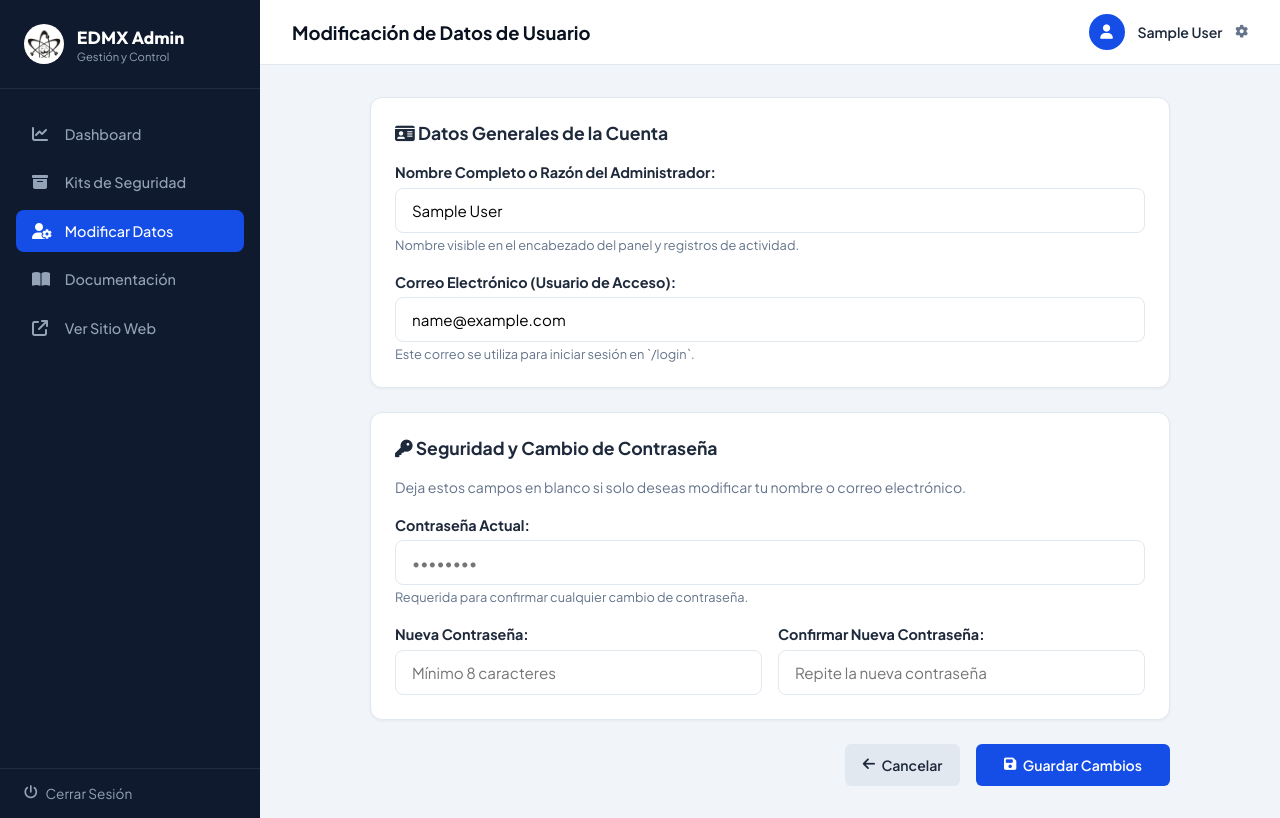
After one commit to Michael041122/Electronica-Digital, a Laravel app: page /admin/perfil in a window 1280 px wide. The commit adds this page. Run offline with Laravel 12, Linux system fonts and the light colour scheme; the visitor is signed in with stand-in values (Sample User, id 1).

Commit message:
feat: Módulo de perfil de usuario, centro de documentación en panel y protección anti-caché de retroceso (logout)

```diff
--- /dev/null
+++ b/app-backend/app/Http/Controllers/Admin/ProfileController.php
@@ -0,0 +1,64 @@
+<?php
+
+namespace App\Http\Controllers\Admin;
+
+use App\Http\Controllers\Controller;
+use Illuminate\Http\Request;
+use Illuminate\Support\Facades\Auth;
+use Illuminate\Support\Facades\Hash;
+use Illuminate\Validation\Rule;
+
+class ProfileController extends Controller
+{
+    /**
+     * Muestra el formulario de edición de perfil administrativo.
+     */
+    public function edit()
+    {
+        $user = Auth::user();
+        return view('admin.profile.edit', compact('user'));
+    }
+
+    /**
+     * Actualiza los datos del usuario administrador y su contraseña.
+     */
+    public function update(Request $request)
+    {
+        /** @var \App\Models\User $user */
+        $user = Auth::user();
+
+        $rules = [
+            'name' => ['required', 'string', 'max:255'],
+            'email' => ['required', 'string', 'email', 'max:255', Rule::unique('users')->ignore($user->id)],
+        ];
+
+        // Si el usuario ingresó contraseña nueva, validar contraseña actual y confirmación
+        if ($request->filled('password') || $request->filled('current_password')) {
+            $rules['current_password'] = ['required', 'current_password'];
+            $rules['password'] = ['required', 'string', 'min:8', 'confirmed'];
+        }
+
+        $validated = $request->validate($rules, [
+            'name.required' => 'El nombre completo es obligatorio.',
+            'email.required' => 'El correo electrónico es obligatorio.',
+            'email.email' => 'Ingresa un correo electrónico válido.',
+            'email.unique' => 'Este correo ya se encuentra en uso por otro usuario.',
+            'current_password.required' => 'Debes ingresar tu contraseña actual para confirmar el cambio.',
+            'current_password.current_password' => 'La contraseña actual ingresada es incorrecta.',
+            'password.required' => 'Ingresa la nueva contraseña.',
+            'password.min' => 'La nueva contraseña debe contener al menos 8 caracteres.',
+            'password.confirmed' => 'La confirmación de la nueva contraseña no coincide.',
+        ]);
+
+        $user->name = $validated['name'];
+        $user->email = $validated['email'];
+
+        if ($request->filled('password')) {
+            $user->password = $validated['password']; // Se hashea automáticamente por el cast del modelo User
+        }
+
+        $user->save();
+
+        return redirect()->route('admin.profile.edit')->with('success', '¡Tus datos de usuario han sido actualizados exitosamente!');
+    }
+}
--- /dev/null
+++ b/app-backend/app/Http/Middleware/PreventBackHistory.php
@@ -0,0 +1,28 @@
+<?php
+
+namespace App\Http\Middleware;
+
+use Closure;
+use Illuminate\Http\Request;
+use Symfony\Component\HttpFoundation\Response;
+
+class PreventBackHistory
+{
+    /**
+     * Handle an incoming request.
+     * Prevents browser back-forward cache (Bfcache) from serving stale authenticated pages after logout.
+     *
+     * @param  \Closure(\Illuminate\Http\Request): (\Symfony\Component\HttpFoundation\Response)  $next
+     */
+    public function handle(Request $request, Closure $next): Response
+    {
+        $response = $next($request);
+
+        // Deshabilitar caché HTTP para evitar que el botón 'Atrás' muestre vistas autenticadas
+        $response->headers->set('Cache-Control', 'no-cache, no-store, max-age=0, must-revalidate, post-check=0, pre-check=0');
+        $response->headers->set('Pragma', 'no-cache');
+        $response->headers->set('Expires', 'Sat, 01 Jan 2000 00:00:00 GMT');
+
+        return $response;
+    }
+}
--- a/app-backend/bootstrap/app.php
+++ b/app-backend/bootstrap/app.php
@@ -18,6 +18,11 @@ return Application::configure(basePath: dirname(__DIR__))
 
         // Confianza en Proxies para SSL/HTTPS detrás de Render
         $middleware->trustProxies(at: '*');
+
+        // Alias de Middleware Anti-Caché para Sesión de Administrador
+        $middleware->alias([
+            'no-cache' => \App\Http\Middleware\PreventBackHistory::class,
+        ]);
     })
     ->withExceptions(function (Exceptions $exceptions): void {
         //
--- /dev/null
+++ b/app-backend/resources/views/admin/profile/edit.blade.php
@@ -0,0 +1,102 @@
+@extends('layouts.admin')
+
+@section('title', 'Modificar Datos de Usuario | Electrónica Digital MX')
+@section('page-title', 'Modificación de Datos de Usuario')
+
+@section('content')
+<div style="max-width: 800px; margin: 0 auto;">
+
+    @if($errors->any())
+        <div style="background-color: #FEF2F2; border: 1px solid #FCA5A5; color: #991B1B; padding: 1rem 1.25rem; border-radius: 8px; margin-bottom: 1.5rem;">
+            <div style="display:flex; align-items:center; gap:0.5rem; font-weight:700; margin-bottom:0.5rem;">
+                <i class="fa-solid fa-triangle-exclamation"></i> Revisa los siguientes errores:
+            </div>
+            <ul style="margin-left: 1.5rem; font-size: 0.9rem;">
+                @foreach($errors->all() as $error)
+                    <li>{{ $error }}</li>
+                @endforeach
+            </ul>
+        </div>
+    @endif
+
+    <form action="{{ route('admin.profile.update') }}" method="POST">
+        @csrf
+        @method('PUT')
+
+        <!-- Tarjeta 1: Información de la Cuenta -->
+        <div class="card">
+            <div class="card-header">
+                <h3 class="card-title"><i class="fa-solid fa-id-card"></i> Datos Generales de la Cuenta</h3>
+            </div>
+
+            <div style="display: grid; gap: 1.2rem;">
+                <div>
+                    <label for="name" style="display:block; font-size:0.9rem; font-weight:700; margin-bottom:0.4rem; color:var(--admin-text);">
+                        Nombre Completo o Razón del Administrador:
+                    </label>
+                    <input type="text" id="name" name="name" value="{{ old('name', $user->name) }}" required
+                           style="width:100%; padding:0.75rem 1rem; border:1px solid var(--admin-border); border-radius:8px; font-size:0.95rem;">
+                    <small style="color:var(--admin-muted); font-size:0.8rem;">Nombre visible en el encabezado del panel y registros de actividad.</small>
+                </div>
+
+                <div>
+                    <label for="email" style="display:block; font-size:0.9rem; font-weight:700; margin-bottom:0.4rem; color:var(--admin-text);">
+                        Correo Electrónico (Usuario de Acceso):
+                    </label>
+                    <input type="email" id="email" name="email" value="{{ old('email', $user->email) }}" required
+                           style="width:100%; padding:0.75rem 1rem; border:1px solid var(--admin-border); border-radius:8px; font-size:0.95rem;">
+                    <small style="color:var(--admin-muted); font-size:0.8rem;">Este correo se utiliza para iniciar sesión en `/login`.</small>
+                </div>
+            </div>
+        </div>
+
+        <!-- Tarjeta 2: Cambio de Contraseña -->
+        <div class="card">
+            <div class="card-header">
+                <h3 class="card-title"><i class="fa-solid fa-key"></i> Seguridad y Cambio de Contraseña</h3>
+            </div>
+            <p style="font-size:0.88rem; color:var(--admin-muted); margin-bottom:1.2rem;">
+                Deja estos campos en blanco si solo deseas modificar tu nombre o correo electrónico.
+            </p>
+
+            <div style="display: grid; gap: 1.2rem;">
+                <div>
+                    <label for="current_password" style="display:block; font-size:0.9rem; font-weight:700; margin-bottom:0.4rem; color:var(--admin-text);">
+                        Contraseña Actual:
+                    </label>
+                    <input type="password" id="current_password" name="current_password" placeholder="••••••••"
+                           style="width:100%; padding:0.75rem 1rem; border:1px solid var(--admin-border); border-radius:8px; font-size:0.95rem;">
+                    <small style="color:var(--admin-muted); font-size:0.8rem;">Requerida para confirmar cualquier cambio de contraseña.</small>
+                </div>
+
+                <div style="display: grid; grid-template-columns: repeat(auto-fit, minmax(240px, 1fr)); gap: 1rem;">
+                    <div>
+                        <label for="password" style="display:block; font-size:0.9rem; font-weight:700; margin-bottom:0.4rem; color:var(--admin-text);">
+                            Nueva Contraseña:
+                        </label>
+                        <input type="password" id="password" name="password" placeholder="Mínimo 8 caracteres"
+                               style="width:100%; padding:0.75rem 1rem; border:1px solid var(--admin-border); border-radius:8px; font-size:0.95rem;">
+                    </div>
+
+                    <div>
+                        <label for="password_confirmation" style="display:block; font-size:0.9rem; font-weight:700; margin-bottom:0.4rem; color:var(--admin-text);">
+                            Confirmar Nueva Contraseña:
+                        </label>
+                        <input type="password" id="password_confirmation" name="password_confirmation" placeholder="Repite la nueva contraseña"
+                               style="width:100%; padding:0.75rem 1rem; border:1px solid var(--admin-border); border-radius:8px; font-size:0.95rem;">
+                    </div>
+                </div>
+            </div>
+        </div>
+
+        <div style="display:flex; justify-content:flex-end; gap:1rem; margin-top:1.5rem;">
+            <a href="{{ route('admin.dashboard') }}" class="btn btn-secondary">
+                <i class="fa-solid fa-arrow-left"></i> Cancelar
+            </a>
+            <button type="submit" class="btn btn-primary" style="padding:0.75rem 1.75rem;">
+                <i class="fa-solid fa-floppy-disk"></i> Guardar Cambios
+            </button>
+        </div>
+    </form>
+</div>
+@endsection
--- a/app-backend/resources/views/layouts/admin.blade.php
+++ b/app-backend/resources/views/layouts/admin.blade.php
@@ -99,6 +99,8 @@
         <ul class="sidebar-menu">
             <li><a href="{{ route('admin.dashboard') }}" class="{{ request()->routeIs('admin.dashboard') ? 'active' : '' }}"><i class="fa-solid fa-chart-line"></i> Dashboard</a></li>
             <li><a href="{{ route('admin.kits.index') }}" class="{{ request()->routeIs('admin.kits.*') ? 'active' : '' }}"><i class="fa-solid fa-box-archive"></i> Kits de Seguridad</a></li>
+            <li><a href="{{ route('admin.profile.edit') }}" class="{{ request()->routeIs('admin.profile.*') ? 'active' : '' }}"><i class="fa-solid fa-user-gear"></i> Modificar Datos</a></li>
+            <li><a href="{{ route('admin.docs') }}" class="{{ request()->routeIs('admin.docs') ? 'active' : '' }}"><i class="fa-solid fa-book-open"></i> Documentación</a></li>
             <li><a href="{{ route('home') }}" target="_blank"><i class="fa-solid fa-arrow-up-right-from-square"></i> Ver Sitio Web</a></li>
         </ul>
         <div class="sidebar-footer">
@@ -115,10 +117,11 @@
     <div class="main-wrapper">
         <header class="topbar">
             <div class="topbar-title">@yield('page-title', 'Electrónica Digital MX')</div>
-            <div class="admin-profile">
+            <a href="{{ route('admin.profile.edit') }}" class="admin-profile" style="text-decoration:none; color:inherit;" title="Ver y Modificar Mi Perfil">
                 <div class="admin-avatar"><i class="fa-solid fa-user"></i></div>
-                <span>Ing. Josué Verónica (Gerente)</span>
-            </div>
+                <span>{{ Auth::user()->name ?? 'Administrador' }}</span>
+                <i class="fa-solid fa-gear" style="font-size:0.8rem; color:var(--admin-muted);"></i>
+            </a>
         </header>
 
         <main class="content-area">
@@ -132,6 +135,15 @@
             @yield('content')
         </main>
     </div>
+    <script>
+        // Protección contra caché de historial del navegador (Back/Forward Cache)
+        // Al cerrar sesión, si el usuario presiona la flecha 'Atrás', se fuerza la recarga y redirección a login
+        window.addEventListener('pageshow', function (event) {
+            if (event.persisted || (window.performance && window.performance.navigation && window.performance.navigation.type === 2)) {
+                window.location.reload();
+            }
+        });
+    </script>
     @yield('scripts')
 </body>
 </html>
--- a/app-backend/routes/web.php
+++ b/app-backend/routes/web.php
@@ -6,6 +6,8 @@ use App\Http\Controllers\QuoteLeadController;
 use App\Http\Controllers\Auth\LoginController;
 use App\Http\Controllers\Admin\DashboardController;
 use App\Http\Controllers\Admin\ProductKitAdminController;
+use App\Http\Controllers\Admin\ProfileController;
+use App\Http\Controllers\Admin\DocumentationController;
 
 // 1. Rutas Públicas (Con Rate Limiting para evitar SPAM de cotizaciones)
 Route::get('/', [HomeController::class, 'index'])->name('home');
@@ -20,8 +22,16 @@ Route::post('/login', [LoginController::class, 'login'])
     ->name('login.post');
 Route::post('/logout', [LoginController::class, 'logout'])->name('logout');
 
-// 3. Módulo Administrativo Protegido con Middleware 'auth'
-Route::prefix('admin')->name('admin.')->middleware('auth')->group(function () {
+// 3. Módulo Administrativo Protegido con Middleware 'auth' y 'no-cache'
+// El middleware 'no-cache' impide que al dar clic en 'Atrás' en el navegador se muestren páginas en caché tras cerrar sesión
+Route::prefix('admin')->name('admin.')->middleware(['auth', 'no-cache'])->group(function () {
     Route::get('/', [DashboardController::class, 'index'])->name('dashboard');
     Route::resource('kits', ProductKitAdminController::class);
+
+    // Perfil y Modificación de Datos de Usuario
+    Route::get('/perfil', [ProfileController::class, 'edit'])->name('profile.edit');
+    Route::put('/perfil', [ProfileController::class, 'update'])->name('profile.update');
+
+    // Documentación del Sistema Integrada en Panel
+    Route::get('/documentacion', [DocumentationController::class, 'index'])->name('docs');
 });
```
Also changed, not shown: MANUAL_DE_USUARIO.md (+15 -0 lines), MEMORIA_TECNICA.md (+13 -0 lines), app-backend/app/Http/Controllers/Admin/DocumentationController.php (added, +33 -0 lines), app-backend/resources/views/admin/docs/index.blade.php (added, +136 -0 lines), app-backend/tests/Feature/ExampleTest.php (+40 -0 lines).
